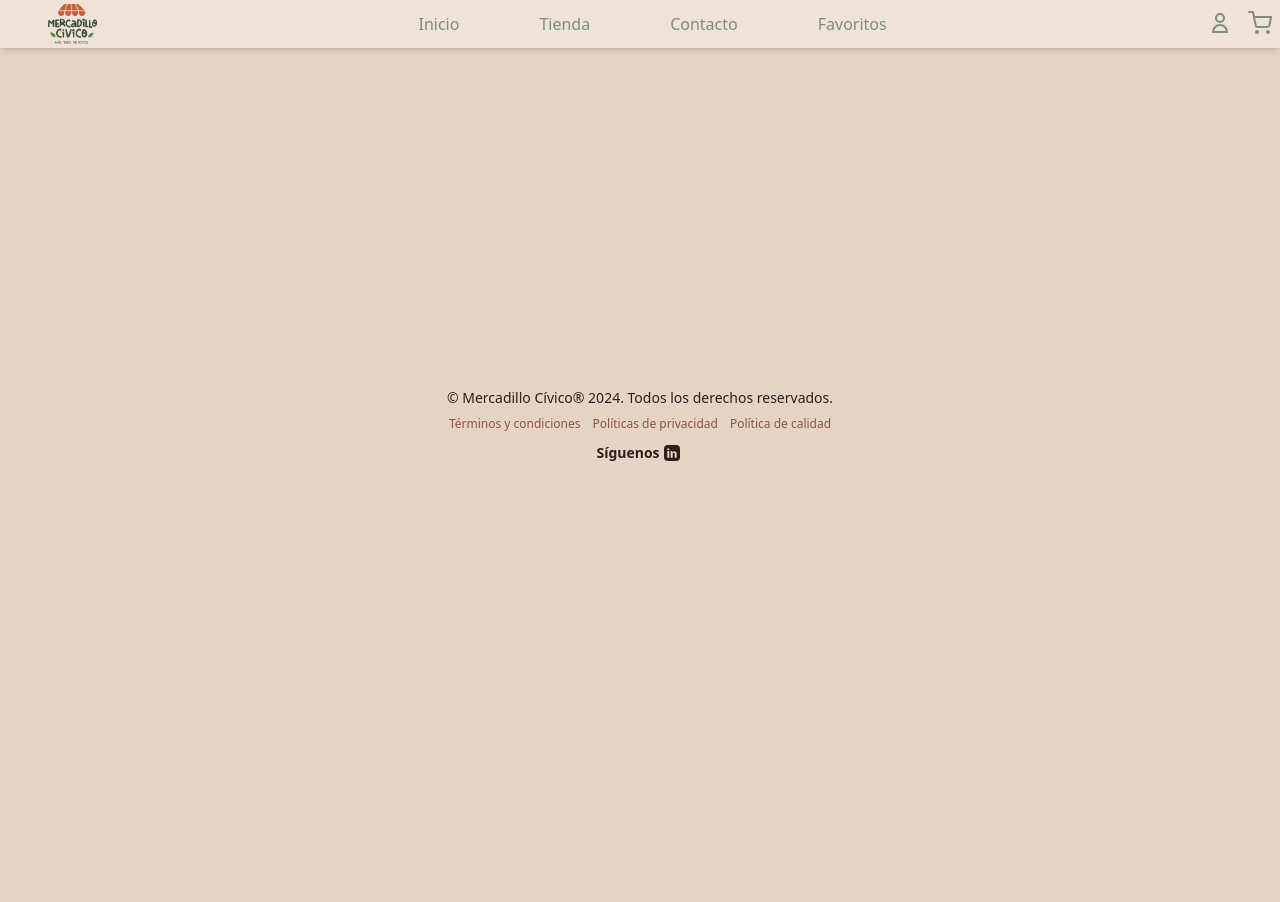
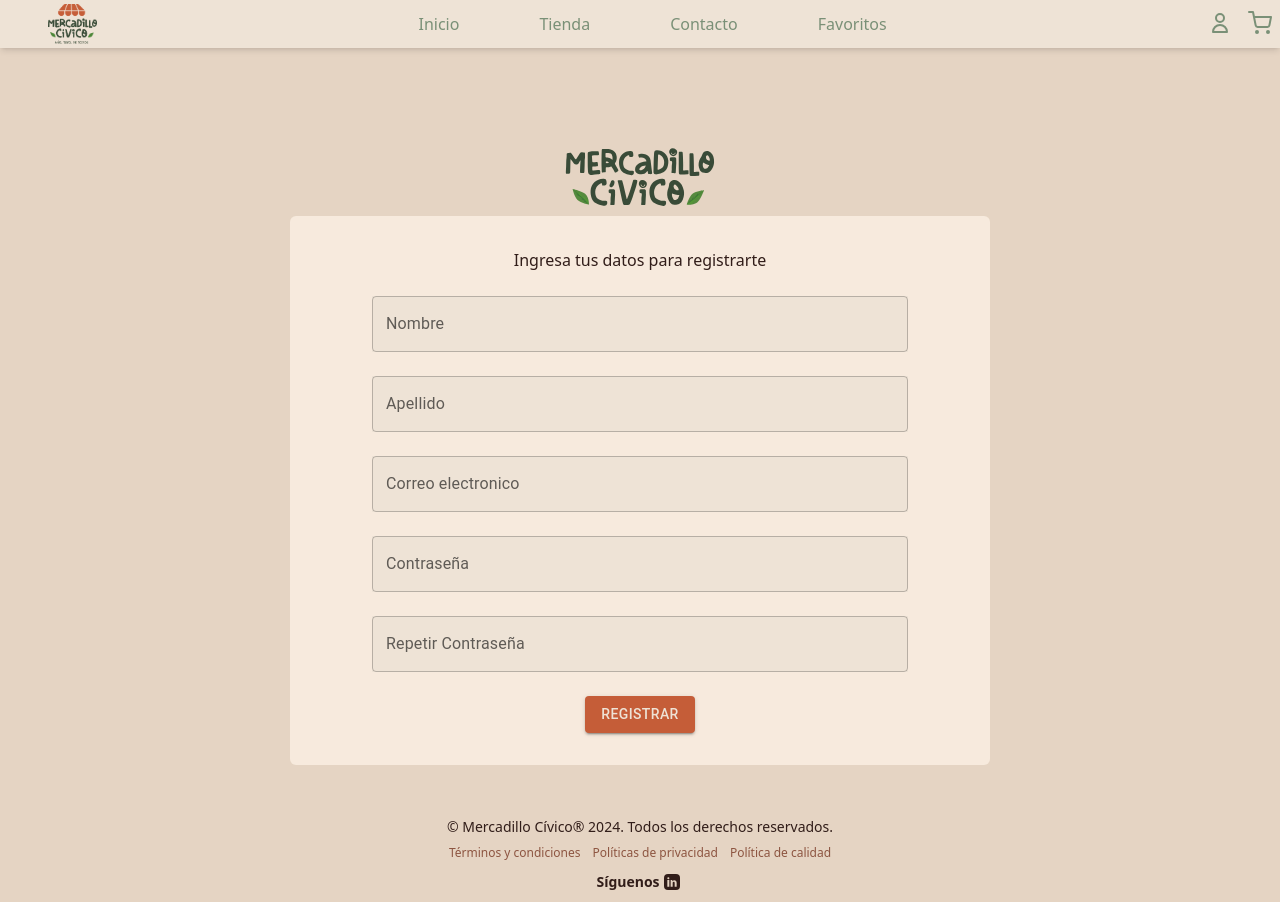
Before and after one commit to MercadilloCivico/MercadilloCivico, a React (Vite) app in the folder front/: page /Register in a window 1280 px wide. Before the commit the page ends 800 px from the top, so only its background shows below. Built offline with nearby package versions, Linux system fonts and the light colour scheme.

Commit message:
fix: :lock: combinando validacion front con back y estilado

```diff
--- a/front/src/App.jsx
+++ b/front/src/App.jsx
@@ -6,6 +6,9 @@ import Store from './views/Store/Store.jsx';
 import Contact from './views/Contact/Contact.jsx';
 import Nav from './components/Nav/Nav.jsx';
 import Favorites from './views/Favorites/Favorites.jsx';
+import Register from './views/Register/Register.jsx';
+import RecoveryPassword from './views/RecoveryPassword/RecoveryPassword.jsx';
+import NewPassword from './views/NewPassword/NewPassword.jsx';
 
 import { ThemeProvider, createTheme } from '@mui/material';
 import Detail from './views/Detail/Detail.jsx';
@@ -45,6 +48,9 @@ function App() {
           <Route path='/Contact' element={<Contact />} />
           <Route path='/Favorites' element={<Favorites />} />
           <Route path='/Detail/:id' element={<Detail />} />
+          <Route path='/Register' element={<Register />} />
+          <Route path='/Recuperar' element={<RecoveryPassword />} />
+          <Route path='/Nueva' element={<NewPassword />} />
         </Routes>
 
         {isDetailPage ? null : <Footer />}
--- /dev/null
+++ b/front/src/views/NewPassword/NewPassword.jsx
@@ -0,0 +1,27 @@
+import CustomButton from '../../components/CustomButton/CustomButton';
+import CustomInput from '../../components/CustomInput/CustomInput';
+import Logo from '../../assets/img/logo-simple.svg';
+
+function NewPassword() {
+  return (
+    <div className='max-w-[700px] mx-auto'>
+      <img src={Logo} alt='Mercadillo Cívico' />
+      <div className='bg-pearl-bush-100 max-w-[700px] mx-auto p-16 self-center'>
+        <form className='flex flex-col min-w-[280px]'>
+          <div className='self-center'>
+            <CustomInput label='Nueva Contraseña' placeholder='' type='password' />
+          </div>
+          <br />
+          <div>
+            <CustomInput label='Confirmar Contraseña' placeholder='' type='password' />
+          </div>
+          <br />
+          <CustomButton type='submit' text='Cambiar Contraseña' />
+          <br />
+        </form>
+      </div>
+    </div>
+  );
+}
+
+export default NewPassword;
--- a/front/src/views/Register/Register.jsx
+++ b/front/src/views/Register/Register.jsx
@@ -2,7 +2,9 @@ import Logo from '../../assets/img/logo-simple.svg';
 import { useState } from 'react';
 import { useNavigate } from 'react-router-dom';
 import validacion from './validacion';
-
+import ValidationPassword from '../../../../back/src/utils/validationPassword';
+import CustomInput from '../../components/CustomInput/CustomInput';
+import CustomButton from '../../components/CustomButton/CustomButton';
 function Register() {
   const navigate = useNavigate();
   // Estado para los datos del formulario y los errores de validación
@@ -18,7 +20,7 @@ function Register() {
 
   // Maneja cambios en los campos del formulario
   const handleInput = (e) => {
-    // console.log(e.target.name, e.target.value);
+    console.log(e.target.name, e.target.value);
     const { name, value } = e.target;
     if (name === 'image') {
       // Si el campo es una imagen, actualiza el estado con el archivo seleccionado
@@ -35,26 +37,25 @@ function Register() {
       });
     }
     setErrors(validacion({ ...register, [e.target.name]: e.target.value }));
+    console.log('setErrors: ', setErrors);
   };
 
   // Maneja el envío del formulario
   const handleSubmit = (e) => {
     e.preventDefault();
-    const errors = {}; // Inicializa un objeto para almacenar errores
-    // Valida que todos los campos estén completos
-    for (const key in register) {
-      if (register[key] === '') {
-        // Agrega mensaje de error para campo vacío
-        return alert('Todos los campos son obligatorios');
-      }
-    }
-    setErrors(errors); // Actualiza el estado con los errores encontrados
-    // Si no hay errores, procede con el envío del formulario
-    if (Object.keys(errors).length === 0) {
-      // Muestra los datos del formulario en la consola
-      console.log('datos del formulario: ', register);
-    }
-    // Limpia el estado del formulario después del envío
+    const passwordError = ValidationPassword(register.password);
+    setErrors((prevErrors) => ({
+      ...prevErrors,
+      password: passwordError,
+    }));
+    // Validación de errores usando la función de validación local
+    const localErrors = validacion(register);
+    setErrors(localErrors);
+    // Verificar si hay errores
+    const hasErrors = Object.keys(localErrors).some((error) => error) || passwordError;
+
+    if (!hasErrors) {
+      console.log('Datos del formulario: ', register);
       setRegister({
         name: '',
         lastname: '',
@@ -63,52 +64,111 @@ function Register() {
         repeatPassword: '',
         image: null,
       });
-    navigate('/home');
+      navigate('/login');
+    } else {
+      alert('Hay errores en el formulario. Por favor, revisa los datos y vuelve a intentarlo');
+    }
   };
 
+  // function handleChange(e) {
+  //   if (e.target.name === 'image') {
+  //     const imgPreview = e.target.files[0];
+  //     if (e.target.files[0]) {
+  //       const reader = new FileReader();
+  //       reader.onload = (e) => {
+  //         setRegister({ ...register, imgPreview: e.target.result });
+  //       };
+  //       reader.readAsDataURL(imgPreview);
+  //     }
+  //   }
+  //   setRegister({ ...register, [e.target.name]: e.target.value });
+  // }
+
   return (
-    <div className='h-full w-full bg-pearl-bush-200'>
+    <div className='min-w-[350px] bg-pearl-bush-200 p-10'>
       <img src={Logo} alt='Mercadillo Cívico' className='w-[150px] mt-[60px] mb-1' />
-      <form onSubmit={handleSubmit} className='bg-tuscany-100 mx-10 rounded-md'>
+      <form
+        onSubmit={handleSubmit}
+        className='bg-tuscany-100 rounded-md max-w-[700px] mx-auto py-8'>
         <p className='text-pearl-bush-950 text-base'>Ingresa tus datos para registrarte</p>
-        <div className='flex flex-col items-center'>
-          <label className='text-pearl-bush-950'>Nombre</label>
-          <input type='text' value={register.name} onChange={handleInput} name='name' />
-          <div>{errors.name}</div>
+        <br />
+
+        <div className='flex flex-col self-center max-w-[600px] min-w-[250px] mx-auto px-8'>
+          <CustomInput
+            label='Nombre'
+            placeholder='Nombre'
+            name='name'
+            type='text'
+            value={register.name}
+            onChange={handleInput}
+            // maxLength={15}
+          />
+          <div className='text-pearl-bush-950'>{errors.name}</div>
         </div>
-        <div className='flex flex-col items-center'>
-          <label className='text-pearl-bush-950'>Apellido</label>
-          <input type='text' value={register.lastname} onChange={handleInput} name='lastname' />
-          <div>{errors.lastname}</div>
+        <br />
+        <div className='flex flex-col self-center max-w-[600px] min-w-[250px] mx-auto px-8'>
+          <CustomInput
+            label='Apellido'
+            placeholder='Apellido'
+            name='lastname'
+            type='text'
+            value={register.lastname}
+            onChange={handleInput}
+          />
+          <div className='text-pearl-bush-950'>{errors.name}</div>
         </div>
-        <div className='flex flex-col items-center'>
-          <label className='text-pearl-bush-950'>Correo electronico</label>
-          <input type='mail' value={register.mail} onChange={handleInput} name='mail' />
-          <div>{errors.mail}</div>
+        <br />
+        <div className='flex flex-col self-center max-w-[600px] min-w-[250px] mx-auto px-8'>
+          <CustomInput
+            label='Correo electronico'
+            placeholder='Correo electronico'
+            name='mail'
+            type='text'
+            value={register.mail}
+            onChange={handleInput}
+          />
+          <div className='text-pearl-bush-950'>{errors.name}</div>
         </div>
-        <div className='flex flex-col items-center'>
-          <label className='text-pearl-bush-950'>Contraseña</label>
-          <input type='password' value={register.password} onChange={handleInput} name='password' />
-          <div>{errors.password}</div>
+        <br />
+        <div className='flex flex-col self-center max-w-[600px] min-w-[250px] mx-auto px-8'>
+          <CustomInput
+            label='Contraseña'
+            placeholder='Contraseña'
+            name='password'
+            type='text'
+            value={register.password}
+            onChange={handleInput}
+          />
+          <div className='text-pearl-bush-950'>{errors.name}</div>
         </div>
-        <div className='flex flex-col items-center'>
-          <label className='text-pearl-bush-950'>Repetir Contraseña</label>
+        <br />
+        <div className='flex flex-col self-center max-w-[600px] min-w-[250px] mx-auto px-8'>
+          <CustomInput
+            label='Repetir Contraseña'
+            placeholder='Repetir Contraseña'
+            name='repeatPassword'
+            type='text'
+            value={register.repeatPassword}
+            onChange={handleInput}
+          />
+          <div className='text-pearl-bush-950'>{errors.name}</div>
+        </div>
+        <br />
+        {/* <div className='relative'>
           <input
-            onChange={handleInput}
-            value={register.repeatPassword}
-            type='password'
-            name='repeatPassword'
+            name='image'
+            id='image'
+            onChange={handleChange}
+            type='file'
+            className='hidden absolute'
           />
-          <div>{errors.repeatPassword}</div>
-        </div>
-        {/* <div className='flex flex-col items-center'>
-          <label className='text-pearl-bush-950'>Foto de Perfil</label>
-          <input type='file' value={register.image} onChange={handleInput} name='image' />
-          <div>{errors.image}</div>
+          <label
+            for='image'
+            className='text-tuscany-200 absolute m-1 bottom-0 right-0 w-[40px] h-[40px] backdrop-blur-[3px] rounded-full p-2 bg-[#3f3f3f50] hover:bg-[#00000050] transition border-none hover:cursor-pointer'>
+            <MdEdit className='w-full h-full' />
+          </label>
         </div> */}
-        <div>
-          <button type='submit'>Registrar</button>
-        </div>
+        <CustomButton type='submit' text='Registrar' />
       </form>
     </div>
   );
--- a/front/src/views/Register/validacion.js
+++ b/front/src/views/Register/validacion.js
@@ -8,6 +8,8 @@ function validacion({ name, lastname, mail, password, repeatPassword }) {
     errors.name = 'El nombre es obligatorio';
   } else if (name.length < 3) {
     errors.name = 'El nombre debe tener al menos 3 caracteres';
+  } else if (name.length > 15) {
+    errors.name = 'El nombre debe tener menos de 15 caracteres';
   } else if (!onlyLetters.test(name)) {
     errors.name = 'El nombre solo puede contener letras';
   } else if (!name.length) {
@@ -36,8 +38,8 @@ function validacion({ name, lastname, mail, password, repeatPassword }) {
   // Validación de la contraseña
   if (!password.trim()) {
     errors.password = 'La contraseña es obligatoria';
-  } else if (password.length < 8) {
-    errors.password = 'La contraseña debe tener al menos 8 caracteres';
+  } else if (password.length < 6) {
+    errors.password = 'La contraseña debe tener al menos 6 caracteres';
   }
   // Validación de la repetición de contraseña
   if (!repeatPassword.trim()) {
```
Also changed, not shown: front/src/views/RecoveryPassword/RecoveryPassword.jsx (+10 -5 lines), front/src/assets/img/fotoPerfil.png (added). Lines whose indentation alone changed are shown as unchanged.
